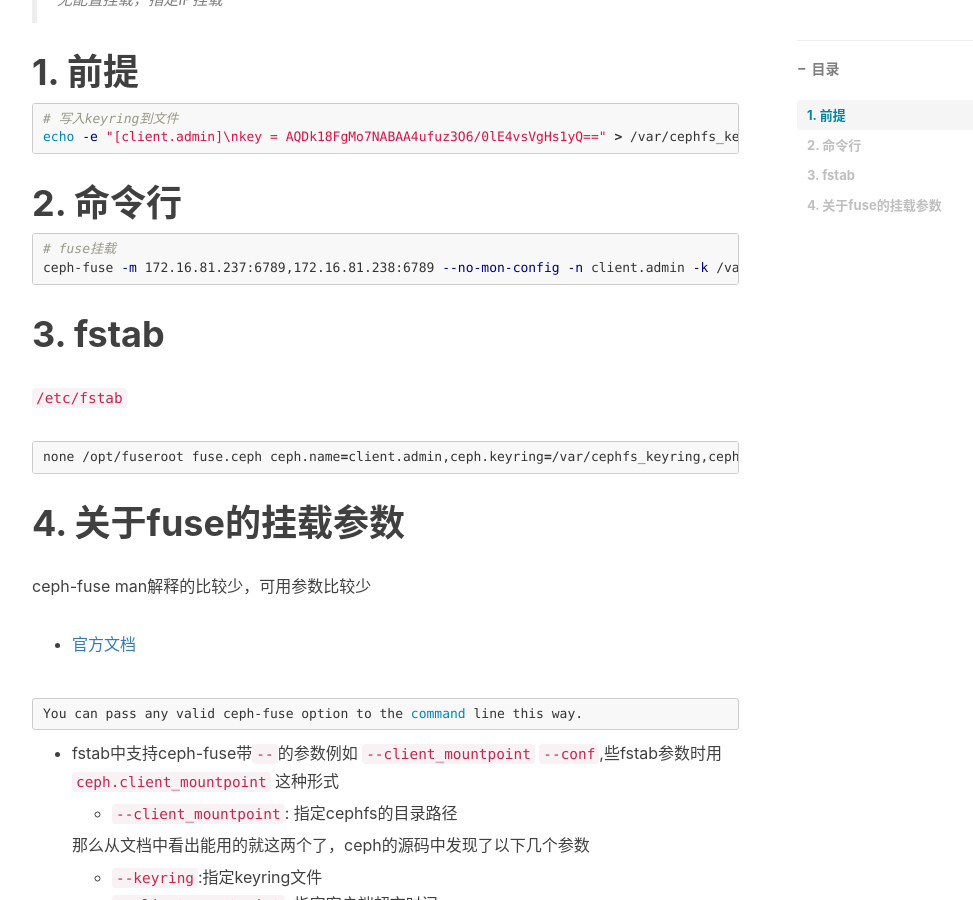
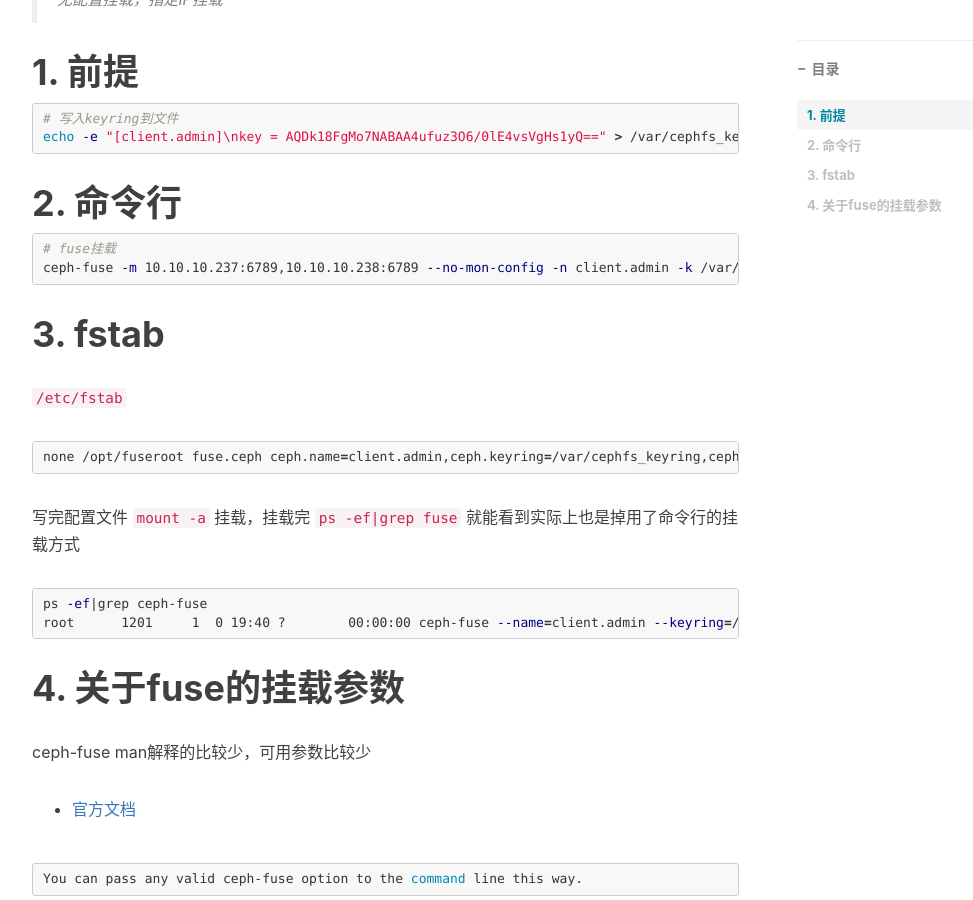
Before and after one commit to elrondwong/elrond.wang, a Jekyll site: the page built from _posts/2021-08-16-Ceph-fuse挂载.md, in a window 1280 px wide and 900 px high, scrolled down 648 px. Shown: the whole window, without its empty margins (233-1206 px from the left). Built offline with Jekyll 4.4.1, drawn with Linux system fonts in a browser that asks for light colours; comment, search, counter and statistics services are not loaded.

Commit message:
update ceph-fuse mount

````diff
--- a/_posts/2021-08-16-Ceph-fuse挂载.md
+++ b/_posts/2021-08-16-Ceph-fuse挂载.md
@@ -27,7 +27,7 @@ echo -e "[client.admin]\nkey = AQDk18FgMo7NABAA4ufuz3O6/0lE4vsVgHs1yQ==" > /var/
 
 ```bash
 # fuse挂载
-ceph-fuse -m 172.16.81.237:6789,172.16.81.238:6789 --no-mon-config -n client.admin -k /var/cephfs_keyring -r /testcase /mnt/cephfs/
+ceph-fuse -m 10.10.10.237:6789,10.10.10.238:6789 --no-mon-config -n client.admin -k /var/cephfs_keyring -r /testcase /mnt/cephfs/
 ```
 
 # 3. fstab
@@ -35,7 +35,14 @@ ceph-fuse -m 172.16.81.237:6789,172.16.81.238:6789 --no-mon-config -n client.adm
 `/etc/fstab`
 
 ```bash
-none /opt/fuseroot fuse.ceph ceph.name=client.admin,ceph.keyring=/var/cephfs_keyring,ceph.client_mountpoint=/test,ceph.mon_host=172.16.81.237:6789,_netdev,defaults  0 0
+none /opt/fuseroot fuse.ceph ceph.name=client.admin,ceph.keyring=/var/cephfs_keyring,ceph.client_mountpoint=/test,ceph.mon_host=10.10.10.237:6789,_netdev,defaults  0 0
+```
+
+写完配置文件 `mount -a` 挂载，挂载完 `ps -ef|grep fuse` 就能看到实际上也是掉用了命令行的挂载方式
+
+```bash
+ps -ef|grep ceph-fuse
+root      1201     1  0 19:40 ?        00:00:00 ceph-fuse --name=client.admin --keyring=/var/cephfs_keyring --client_mountpoint=/test --mon_host=10.10.10.237:6789 /opt/fuseroot -o rw
 ```
 
 # 4. 关于fuse的挂载参数
````
